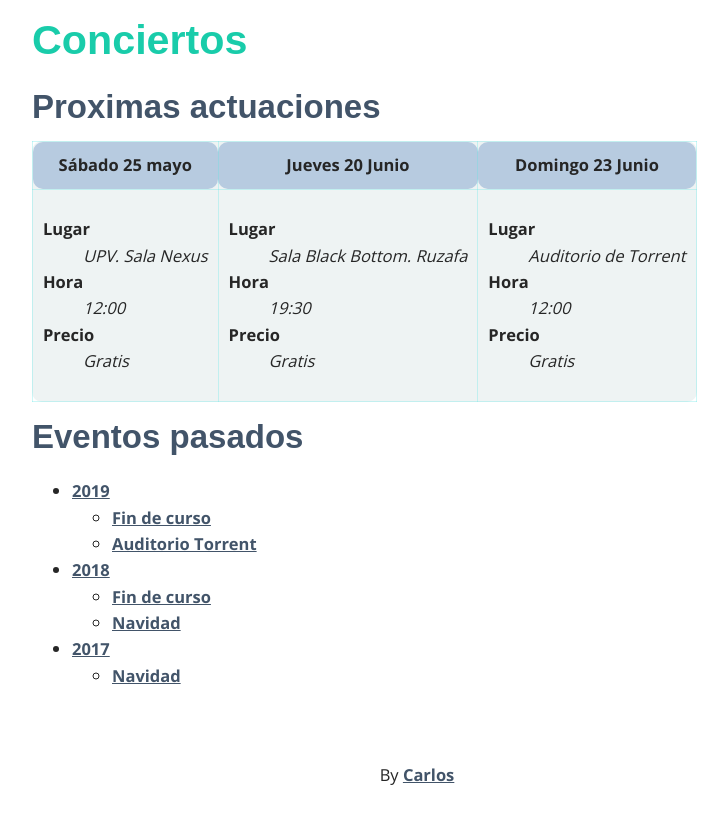
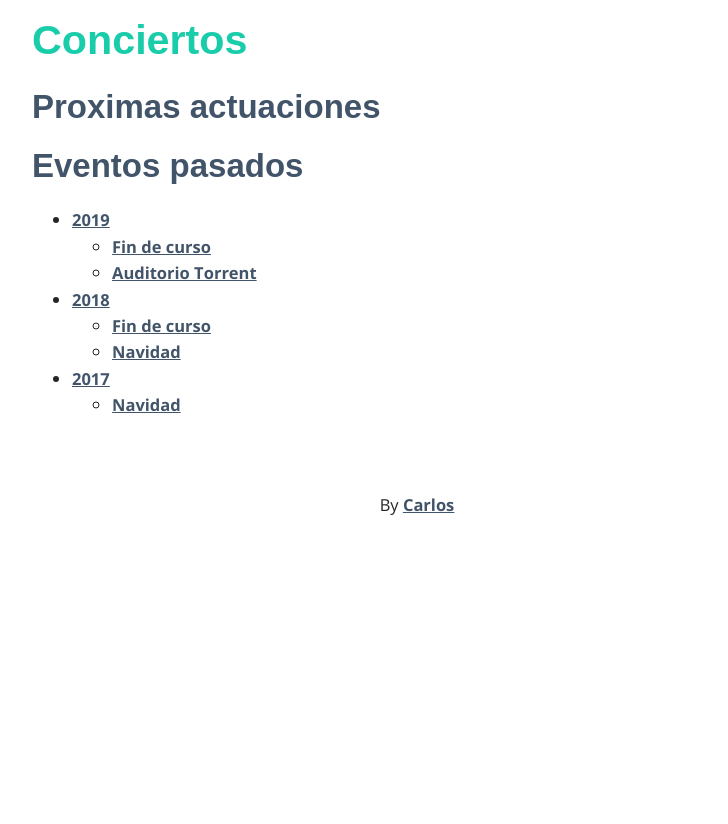
Before and after one commit to a-viva-veu/a-viva-veu.github.io, a Jekyll site: the page built from _pages/concerts.html, in a window 1280 px wide. Shown: the top 824 px of the page, without its empty margins (223-951 px from the left). Built offline with Jekyll 4.4.1, drawn with Linux system fonts in a browser that asks for light colours; some web fonts are replaced.

```diff
--- a/_pages/concerts.html
+++ b/_pages/concerts.html
@@ -8,52 +8,7 @@ permalink: /conciertos/
 
 <h2>Proximas actuaciones</h2>
 
-<table class="concerts">
-  <tr>
-    <th>Sábado 25 mayo</th>
-    <th>Jueves 20 Junio</th>
-    <th>Domingo 23 Junio</th>
-  </tr>
-  <tr>
-    <td>
-      <dl>
 
-        <dt>Lugar</dt>
-        <dd>UPV. Sala Nexus</dd>
-        <dt>Hora</dt>
-        <dd>12:00</dd>
-        <dt>Precio</dt>
-        <dd>Gratis</dd>
-      </dl>
-    </td>
-    <td>
-      <dl>
-
-        <dt>Lugar</dt>
-        <dd>Sala Black Bottom. Ruzafa</dd>
-        <dt>Hora</dt>
-        <dd>19:30</dd>
-        <dt>Precio</dt>
-        <dd>Gratis</dd>
-      </dl>
-    </td>
-    <td>
-      <dl>
-
-        <dt>Lugar</dt>
-        <dd>Auditorio de Torrent</dd>
-        <dt>Hora</dt>
-        <dd>12:00</dd>
-        <dt>Precio</dt>
-        <dd>Gratis</dd>
-      </dl>
-    </td>
-  </tr>
-</table>
-
-
-
-</ul>
 <h2>Eventos pasados</h2>
 <ul>
   <li><a href="{{site.baseurl}}/conciertos/2019/">2019</a></li>
--- a/_pages/song-book.html
+++ b/_pages/song-book.html
@@ -12,4 +12,5 @@ permalink: /song-book
   <li><a href="https://www.dropbox.com/s/wit7a3hxft9bhwp/Vestida%20de%20Nit.pdf?raw=1">Vestida de nit</a></li>
   <li><a href="https://www.dropbox.com/s/ndstawjjtwd12gt/Viva%20la%20vida.pdf?raw=1">Viva la vida</a></li>
   <li><a href="https://www.dropbox.com/s/eol8zykzpuvg80c/Solamente%20una%20vez.pdf?raw=1">Solamente una vez</a></li>
+  <li><a href="https://www.dropbox.com/s/ffydbp4kztraxca/Cante%20amb%20tu.pdf?raw=1">Cante amb tu</a></li>
 </ul>
```
Also changed, not shown: _pages/concerts/concerts-2019.html (+38 -3 lines), assets/img/cante-amb-tu-cartel.jpg (added).
